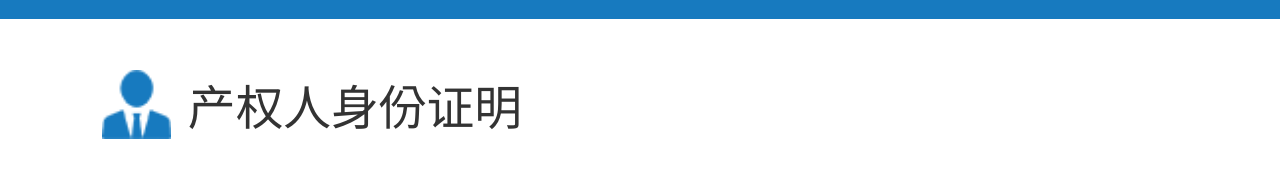
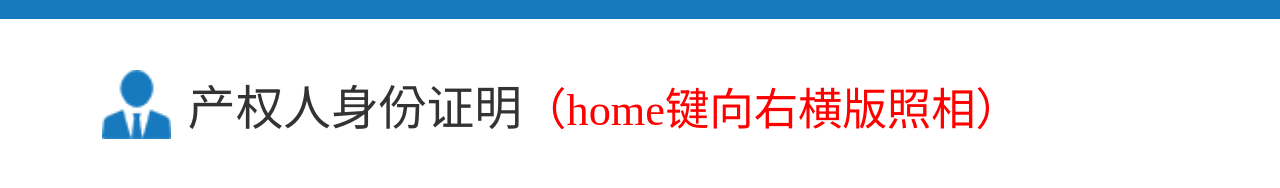
Before and after one commit to yuchuanchuan/ems-vue-mobile-new, a Vue app: page /mobile/secondOrder in a window 1280 px wide. Shown: the part 254-442 px from the top of the page. Built offline with nearby package versions, Linux system fonts and the light colour scheme; what vue-cookie, vue-directive-image-previewer would draw is missing.

Commit message:
2019-9-2

```diff
--- a/config/index.js
+++ b/config/index.js
@@ -12,8 +12,8 @@ module.exports = {
     assetsPublicPath: '/',
     proxyTable: {
       '/mobile-ems':{
-        target: 'http://ems.jujinkeji.net/mobile-ems',
-        // target: 'http://localhost:8080/mobile-ems',
+        // target: 'http://ems.jujinkeji.net/mobile-ems',
+        target: 'http://localhost:8080/mobile-ems',
         changeOrigin:true,
         pathRewrite: {
           '^/mobile-ems':''
--- a/src/components/Index/flow.vue
+++ b/src/components/Index/flow.vue
@@ -165,8 +165,6 @@
   color:#333333!important;
  }
  .agree{
-  margin-top:0.9rem;
-  margin-bottom: 0.4rem;
   font-size: 0.28rem;
  }
 body{
@@ -200,13 +198,13 @@ body{
 }
 
 .box1{
-  padding:0.8rem 0 0;
+  padding:0.1rem 0 0;
 }
 .item1{
   display: flex;
   align-items: center;
   padding-left: 2.9rem;
-  margin-bottom:0.6rem;
+  margin-bottom:0.4rem;
 }
 .item2{
   display: flex;
--- a/src/components/order/second-order.vue
+++ b/src/components/order/second-order.vue
@@ -5,7 +5,7 @@
     <div class="box"><div class="tui" @click="tui()"></div>上传凭证</div>
     <div class="box1-title">
       <img src="../../img/ren.png">
-      <div>产权人身份证明</div>
+      <div>产权人身份证明<span>（home键向右横版照相）</span></div>
     </div>
     <div @click="monidianji1" class="box1">
       <div v-show="show1">身份证正面</div>
@@ -556,5 +556,8 @@
     font-size:0.28rem;
     font-weight: bold;
   }
-
+  .box1-title span{
+    font-size:0.26rem;
+    color:red;
+  }
 </style>
```
Also changed, not shown: 1 other file (tests, documents, lock files or other folders). Lines whose indentation alone changed are shown as unchanged.
